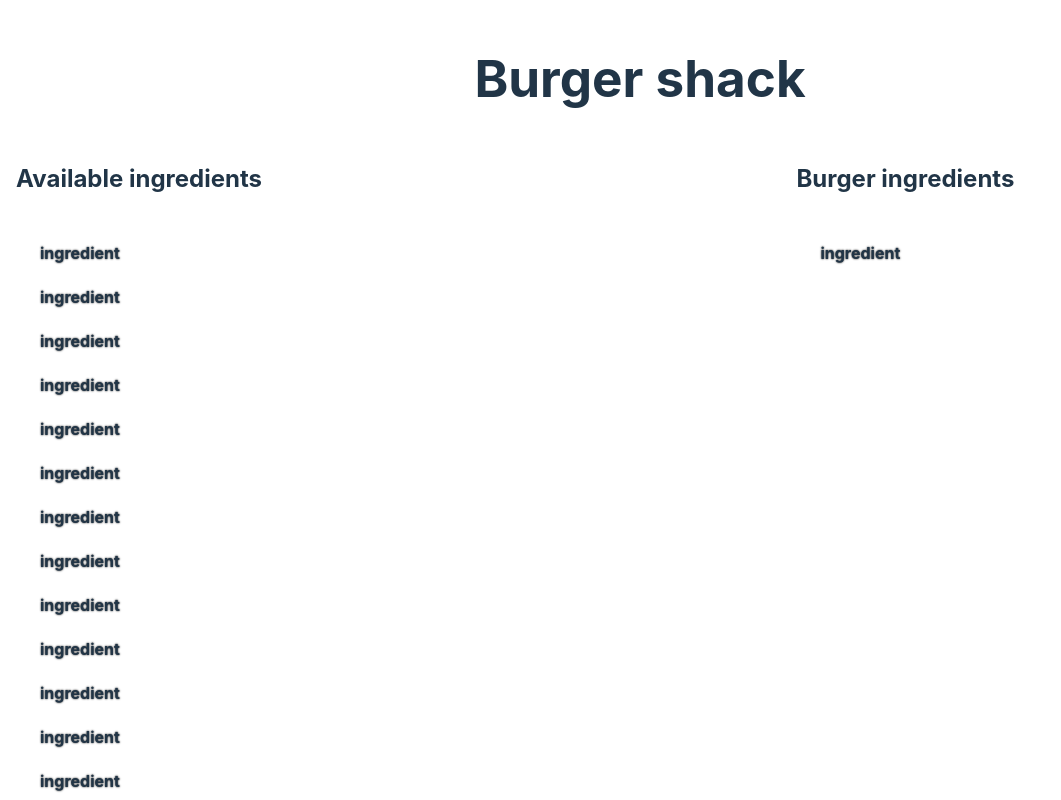
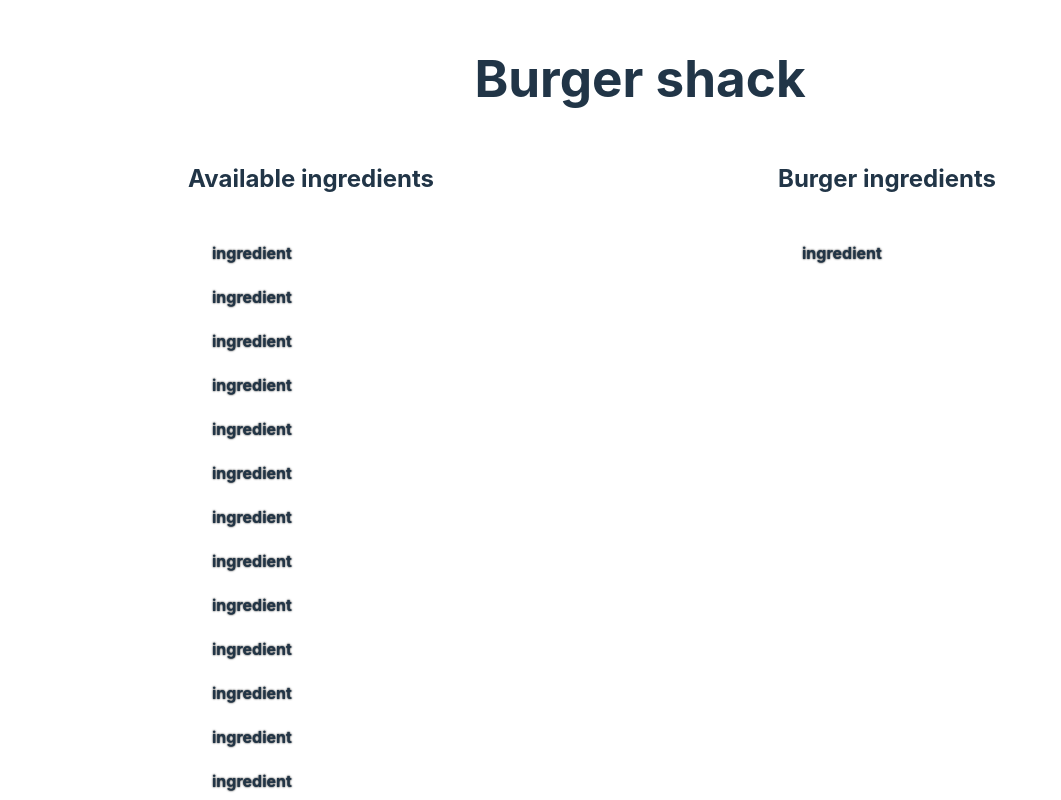
Before and after one commit to JordanChristensen/ga-section3-lab5-react-lifting-state, a React (Vite) app: page / in a window 1280 px wide. Shown: the whole page, without its empty margins (0-1061 px from the left). Built offline with nearby package versions, Linux system fonts and the light colour scheme.

Commit message:
improve UI, remove dead code

```diff
--- a/src/App.css
+++ b/src/App.css
@@ -40,11 +40,9 @@ h1 {
 ul {
   width: 100%;
   max-height: 100%;
-
   margin: 0;
   padding: 16px;
   list-style: none;
-
   display: flex;
   flex-direction: column;
   justify-content: flex-end;
@@ -56,7 +54,6 @@ li {
   border-radius: 8px;
   font-weight: bold;
   text-shadow: 0px 0px 2px #000000;
-
   display: flex;
   justify-content: space-between;
 }
@@ -69,9 +66,9 @@ button {
 }
 
 #burger-customizer {
-  width: 80%;
+  width: 90vw;
   display: flex;
-  justify-content: space-between;
+  justify-content: space-around;
   h2 {
     display: block;
     text-align: center;
```
